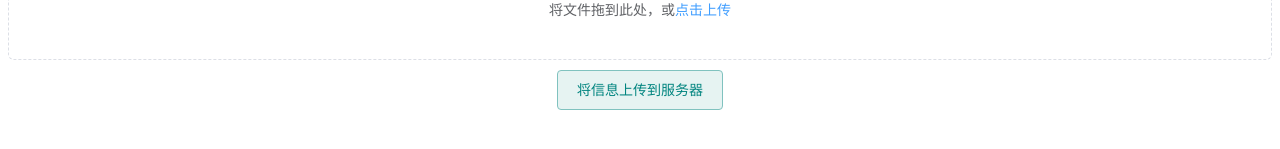
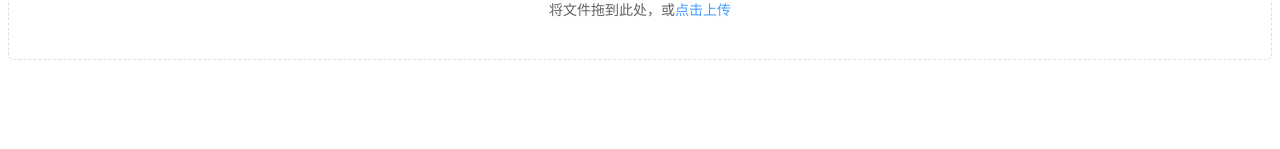
Before and after one commit to liukedian/2023-Mutation-Testing-frontend, a Vue app: page / in a window 1280 px wide. Shown: the part 453-602 px from the top of the page. Built offline with nearby package versions, Linux system fonts and the light colour scheme.

Commit message:
改变upload方式，直接携带data

```diff
--- a/src/views/Home.vue
+++ b/src/views/Home.vue
@@ -29,7 +29,7 @@ const options = [
   <mySelect/>
   <div>
     <H2>请选择要使用的变异算子</H2>
-      <el-select v-model="loadFileParams" >
+      <el-select v-model="coursesU.type" >
         <el-option
             v-for="item in options"
             :key="item.value"
@@ -40,7 +40,7 @@ const options = [
   <el-upload
       drag
       :action="uploadFileURL"
-      :data="loadFileParams"
+      :data="coursesU"
       :on-preview="handlePreview"
       :on-remove="handleRemove"
       multiple>
@@ -48,13 +48,13 @@ const options = [
     <div class="el-upload__text">将文件拖到此处，或<em>点击上传</em></div>
   </el-upload>
 
-  <el-button
-      size="large"
-      @click="submitUpload"
-      plain
-      color="rgb(1, 132, 127)"
-  >将信息上传到服务器
-  </el-button>
+<!--  <el-button-->
+<!--      size="large"-->
+<!--      @click="submitUpload"-->
+<!--      plain-->
+<!--      color="rgb(1, 132, 127)"-->
+<!--  >将信息上传到服务器-->
+<!--  </el-button>-->
 
 </template>
 
@@ -62,15 +62,13 @@ const options = [
 import mySelect from '../components/mySelect.vue'
 import axios from "axios";
 import {ElMessageBox} from "element-plus";
-import {ref} from "vue";
+
 
 export default {
   data() {
     return {
       uploadFileURL:"http://127.0.0.1:8080/user/register",
-      loadFileParams:ref(''),
-      coursesU: [],
-      type: [],
+      coursesU: {type:""},
     };
   },
 
```
